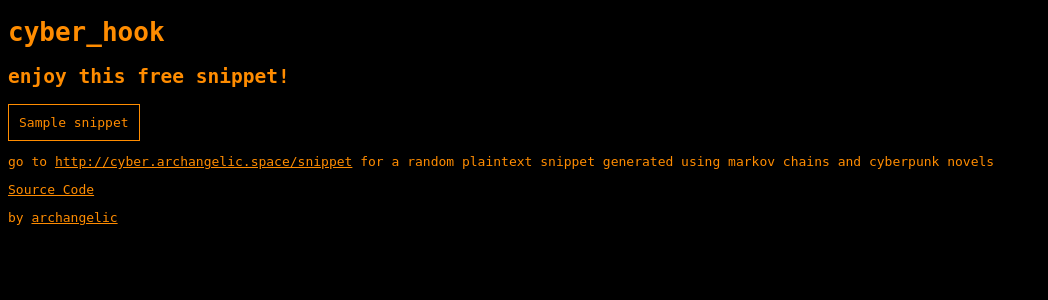
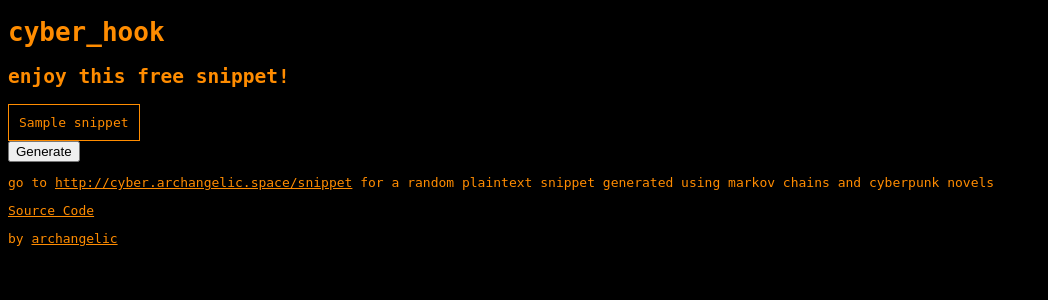
Before and after one commit to archangelic/cyber_hook, a Flask app: template templates/about.html in a window 1280 px wide. Shown: the top 300 px of the page, without its empty margins (0-1048 px from the left). Run offline with Flask 2, Linux system fonts and the light colour scheme; the template is opened without the code that fills it: most values are stand-ins (such as "Sample title", 1, 10 or a date in 2020).

Commit message:
add buttons to other templates

```diff
--- a/templates/about.html
+++ b/templates/about.html
@@ -33,6 +33,7 @@ a:hover {
     <div class="boxed">
         {{ snippet }}
     </div>
+    <form><input type=button value="Generate" onClick="window.location.reload()"></form>
     <p> go to <a href="http://cyber.archangelic.space/snippet">http://cyber.archangelic.space/snippet</a> for a random plaintext snippet generated using markov chains and cyberpunk novels</p>
     <p><a href="https://github.com/archangelic/cyber_hook">Source Code</a></p>
     <p>by <a href="https://cybre.space/@archangelic">archangelic</a></p>
--- a/templates/magic.html
+++ b/templates/magic.html
@@ -31,6 +31,7 @@ a:hover {
     <div class="boxed">
         {{ snippet }}
     </div>
+    <form><input type=button value="Generate" onClick="window.location.reload()"></form>
     <p> go to <a href="http://cyber.archangelic.space/magic/snippet">http://cyber.archangelic.space/magic/snippet</a> for a random plaintext magic tome generated using tracery</p>
     <p><a href="https://github.com/archangelic/cyber_hook">Source Code</a></p>
     <p>by <a href="https://cybre.space/@archangelic">archangelic</a></p>
```
